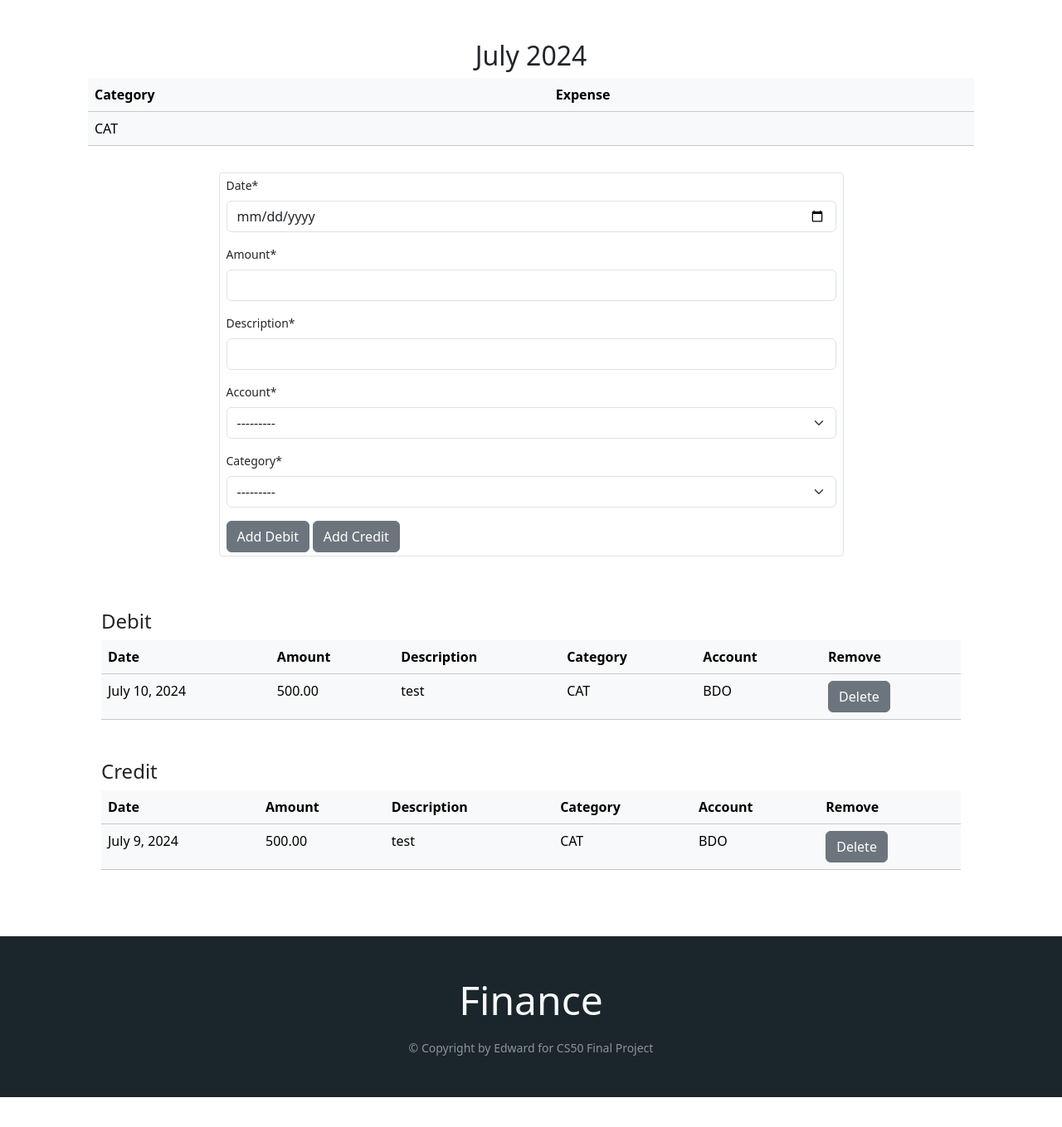
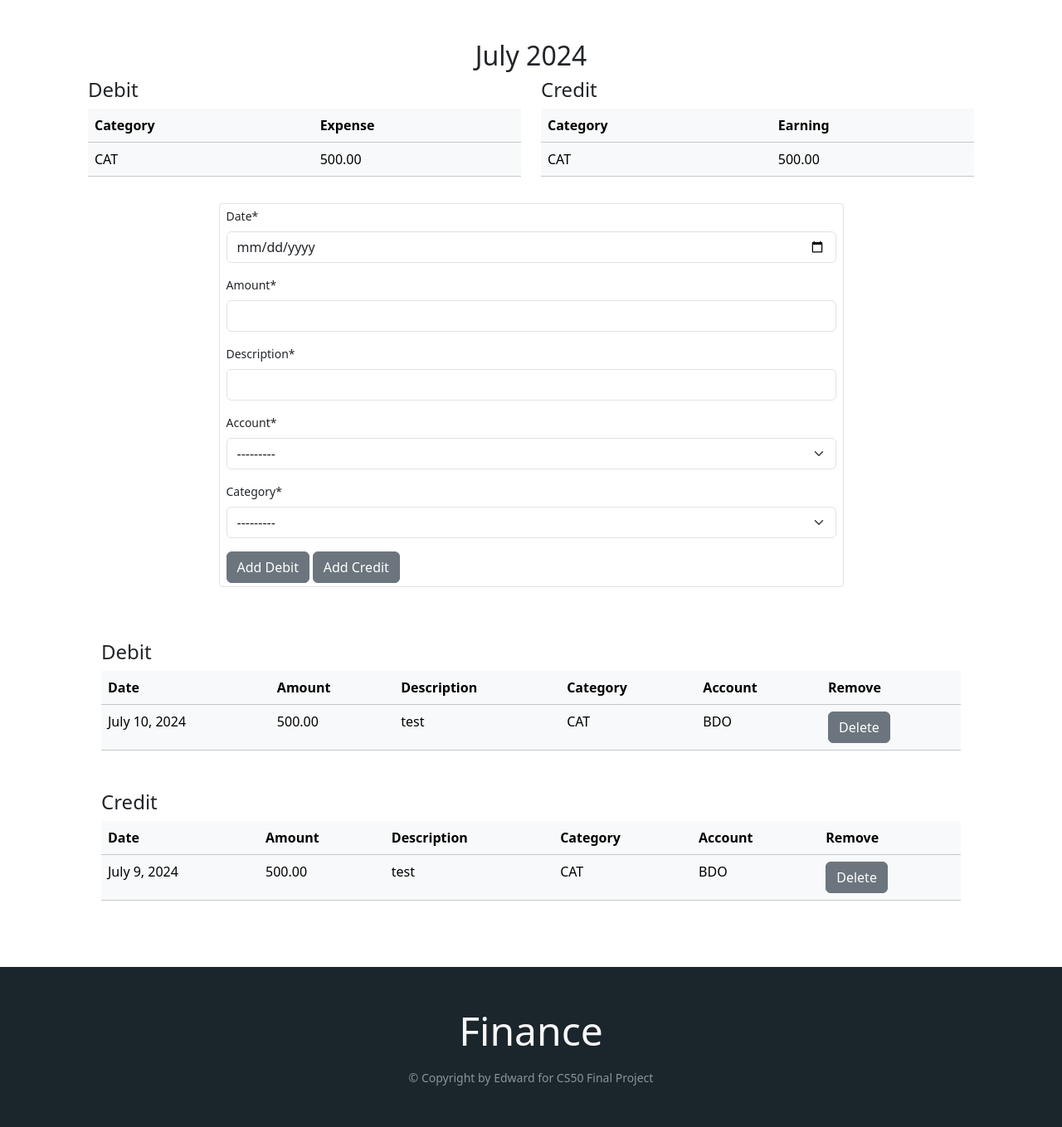
Before and after one commit to drawdlu/personalFinance, a Django app: page / in a window 1280 px wide. Shown: the part 57-1416 px from the top of the page at 83% size. Before the commit the page ends 1380 px from the top, so only its background shows below. Run offline with Django 5.2, Linux system fonts and the light colour scheme; a user stored in the database is signed in; data comes from the database, SQL or seed files in the repository; both versions use the stored data as it was after the commit; some libraries are stand-ins or nearby versions.

Commit message:
added balance sheet at home.html

```diff
--- a/finance/main/helper.py
+++ b/finance/main/helper.py
@@ -6,7 +6,7 @@ def get_values(response, form_data):
     # create dict for holding the form data values
     data = dict.fromkeys(['amount','description', 'date', 'account', 'category'])
 
-    # extract values
+    # extract values from form
     amount = abs(form_data.cleaned_data["amount"])
     description = form_data.cleaned_data["description"]
     date = form_data.cleaned_data["date"]
--- a/finance/main/templates/main/home.html
+++ b/finance/main/templates/main/home.html
@@ -21,21 +21,24 @@
 {% if not user.accounts.all %}
 <div class="container alert w-75">
     <span class="closebtn" onclick="this.parentElement.style.display='none';">&times;</span>
-    Please add accounts to track
+    Please add accounts to track <a href="/accounts/">here</a>
 </div>
 {% endif %}
 <!-- prompt user to add categories to track first -->
 {% if not user.category.all %}
 <div class="container alert w-75">
 <span class="closebtn" onclick="this.parentElement.style.display='none';">&times;</span>
-Please add categories to track
+Please add categories to track <a href="/accounts/">here</a>
 </div>
 {% endif %}
 
     <div class="container">
-        <div class="container-md">
+        <div class="container-lg">
             <!-- display categories only if category table populated-->
             {% if user.category.all %}
+                <div class="row">
+                    <div class="col">
+                        <h4>Debit</h4>
                         <table class="table table-hover table-light">
                             <thead>
                                 <tr>
@@ -44,14 +47,36 @@ Please add categories to track
                                 </tr>
                             </thead>
                             <tbody>
-                        {% for category in user.category.all %}
+                                {% for category, amount in debitCategory.items %}
                                     <tr>
-                                <td>{{ category.category_name }}</td>
-                                <td>{{ account.balance }}</td>
+                                        <td>{{ category }}</td>
+                                        <td>{{ amount }}</td>
                                     </tr>
                                 {% endfor %}
                             </tbody>
                         </table>
+                    </div>
+                    <div class="col">
+                        <h4>Credit</h4>
+                        <table class="table table-hover table-light">
+                            <thead>
+                                <tr>
+                                    <th scope="col">Category</th>
+                                    <th scope="col">Earning</th>
+                                </tr>
+                            </thead>
+                            <tbody>
+                                {% for category, amount in creditCategory.items %}
+                                    <tr>
+                                        <td>{{ category }}</td>
+                                        <td>{{ amount }}</td>
+                                    </tr>
+                                {% endfor %}
+                            </tbody>
+                        </table>
+                    </div>
+                </div>
+
             {% endif %}
 
             <!-- allow user to add debit/credit to track -->
--- a/finance/main/urls.py
+++ b/finance/main/urls.py
@@ -4,5 +4,5 @@ from . import views
 urlpatterns = [
     path("", views.home, name="home"),
     path("accounts/", views.accounts, name="accounts"),
-    path("<int:id>", views.edit, name="edit"),
+    path("<int:id>", views.delete, name="delete"),
 ]
--- a/finance/main/views.py
+++ b/finance/main/views.py
@@ -11,6 +11,11 @@ from django.core.exceptions import ObjectDoesNotExist
 # main page showing current months balance sheet
 @login_required(login_url="/login/")
 def home(response):
+    userAccounts = response.user.accounts
+    userCategories = response.user.category
+    userDebit = response.user.debit
+    userCredit = response.user.credit
+
     if response.method == "POST":
         formC = CreateNewCategory(response.POST)
         formD = CreateNewEntry(response.POST)
@@ -20,16 +25,11 @@ def home(response):
             # gate data from form and save it
             if formD.is_valid():
                 data = get_values(response, formD)
-                new = Debit(amount=data["amount"], description=data["description"], account=data["account"], category=data["category"], date=data["date"])
+                new = Debit(amount=-data["amount"], description=data["description"], account=data["account"], category=data["category"], date=data["date"])
                 new.save()
 
                 # create debit
-                response.user.debit.add(new)
-                # update account
-                account = response.user.accounts.get(account_name=data["account"])
-                account.balance -= data["amount"]
-                account.save()
-
+                userDebit.add(new)
             else:
                 print("not valid expense")
 
@@ -42,13 +42,14 @@ def home(response):
                 new.save()
 
                 # create debit
-                response.user.credit.add(new)
-                # update account
-                account = response.user.accounts.get(account_name=data["account"])
-                account.balance += data["amount"]
-                account.save()
+                userCredit.add(new)
             else:
                 print("not valid expense")
+
+        # update account
+        account = userAccounts.get(account_name=data["account"])
+        account.balance += new.amount
+        account.save()
 
         return redirect("/")
 
@@ -57,17 +58,33 @@ def home(response):
         formC = CreateNewCategory()
         formD = CreateNewEntry()
         # make sure forms contains only categories and accounts of current user
-        formD.fields["category"].queryset = response.user.category.all()
-        formD.fields["account"].queryset = response.user.accounts.all()
+        formD.fields["category"].queryset = userCategories.all()
+        formD.fields["account"].queryset = userAccounts.all()
 
     # filter and return current months debit and credit
     date = datetime.now()
-    debitData = response.user.debit.filter(date__year=date.year,
+    debitData = userDebit.filter(date__year=date.year,
                                      date__month=date.month)
-    creditData = response.user.credit.filter(date__year=date.year,
+    creditData = userCredit.filter(date__year=date.year,
                                        date__month=date.month)
 
-    return render(response, "main/home.html", {"formC": formC, "formD":formD, "debitData": debitData, "creditData": creditData})
+    # get total of each category in credit
+    creditCategory = {}
+    for transaction in userCredit.all():
+        if transaction.category not in creditCategory:
+            creditCategory[transaction.category] = transaction.amount
+        else:
+            creditCategory[transaction.category] += transaction.amount
+
+    # get total of each category in debit
+    debitCategory = {}
+    for transaction in userDebit.all():
+        if transaction.category not in debitCategory:
+            debitCategory[transaction.category] = transaction.amount
+        else:
+            debitCategory[transaction.category] += transaction.amount
+
+    return render(response, "main/home.html", {"formC": formC, "formD":formD, "debitData": debitData, "creditData": creditData, "debitCategory": debitCategory, "creditCategory": creditCategory})
 
 # creating new accounts and showing account data
 @login_required(login_url="/login/")
@@ -162,16 +179,31 @@ def accounts(response):
 
 # deleting data from credit or debit table
 @login_required(login_url="/login/")
-def edit(response, id):
-
-    # delete transaction
+def delete(response, id):
+    userAccounts = response.user.accounts
+    # updates account balance then deletes transaction based on the button pressed
     try:
         if "debit" in response.POST:
+            # get transaction object
             debit = Debit.objects.get(id=id)
+            # update balance
+            userAccounts = userAccounts.get(account_name=debit.account)
+            userAccounts.balance += abs(debit.amount)
+            userAccounts.save()
+            # delete transaction
             debit.delete()
+
         elif "credit" in response.POST:
+            # get transaction object
             credit = Credit.objects.get(id=id)
+            # update balance
+            userAccounts = userAccounts.get(account_name=credit.account)
+            userAccounts.balance -= credit.amount
+            userAccounts.save()
+            # delete transaction
             credit.delete()
+
+
     except ObjectDoesNotExist:
         print("Object does not exist")
 
```
Also changed, not shown: finance/db.sqlite3. Lines whose indentation alone changed are shown as unchanged.
